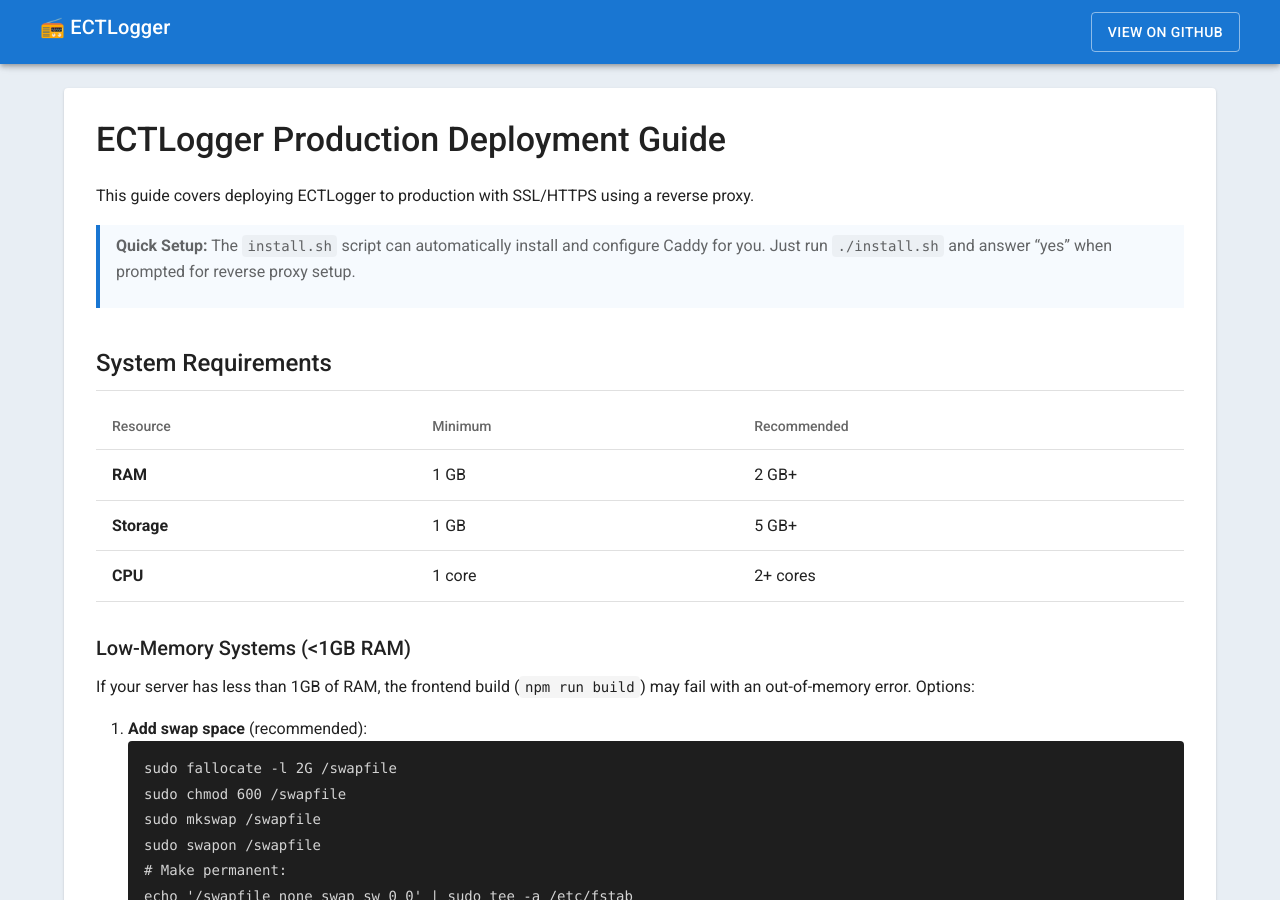
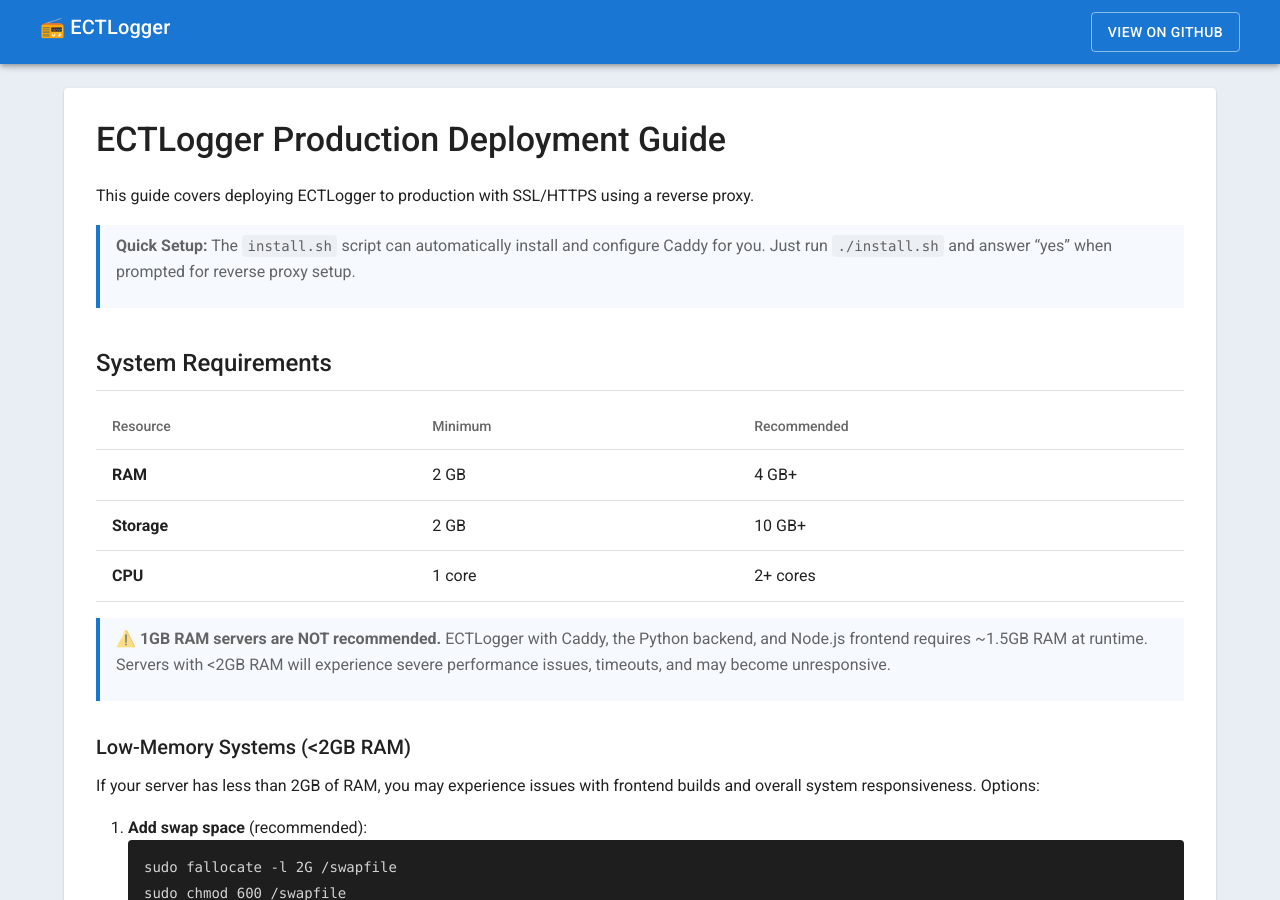
Before and after one commit to bradbrownjr/ectlogger, a Jekyll site: the page built from PRODUCTION-DEPLOYMENT.md, in a window 1280 px wide and 900 px high. Built offline with Jekyll 4.4.1, drawn with Linux system fonts in a browser that asks for light colours; our own code applies the rules of GitHub Pages for plain Markdown files.

Commit message:
Increase minimum RAM requirement to 2GB
- 1GB servers cannot reliably run ECTLogger with Caddy, backend, and frontend
- Updated README, QUICKSTART, and PRODUCTION-DEPLOYMENT docs
- Increased storage recommendation to 2GB min / 10GB recommended

````diff
--- a/PRODUCTION-DEPLOYMENT.md
+++ b/PRODUCTION-DEPLOYMENT.md
@@ -8,13 +8,15 @@
 
 | Resource | Minimum | Recommended |
 |----------|---------|-------------|
-| **RAM** | 1 GB | 2 GB+ |
-| **Storage** | 1 GB | 5 GB+ |
+| **RAM** | 2 GB | 4 GB+ |
+| **Storage** | 2 GB | 10 GB+ |
 | **CPU** | 1 core | 2+ cores |
 
-### Low-Memory Systems (<1GB RAM)
+> ⚠️ **1GB RAM servers are NOT recommended.** ECTLogger with Caddy, the Python backend, and Node.js frontend requires ~1.5GB RAM at runtime. Servers with <2GB RAM will experience severe performance issues, timeouts, and may become unresponsive.
 
-If your server has less than 1GB of RAM, the frontend build (`npm run build`) may fail with an out-of-memory error. Options:
+### Low-Memory Systems (<2GB RAM)
+
+If your server has less than 2GB of RAM, you may experience issues with frontend builds and overall system responsiveness. Options:
 
 1. **Add swap space** (recommended):
    ```bash
````
Also changed, not shown: QUICKSTART.md (+3 -3 lines), README.md (+3 -3 lines).
